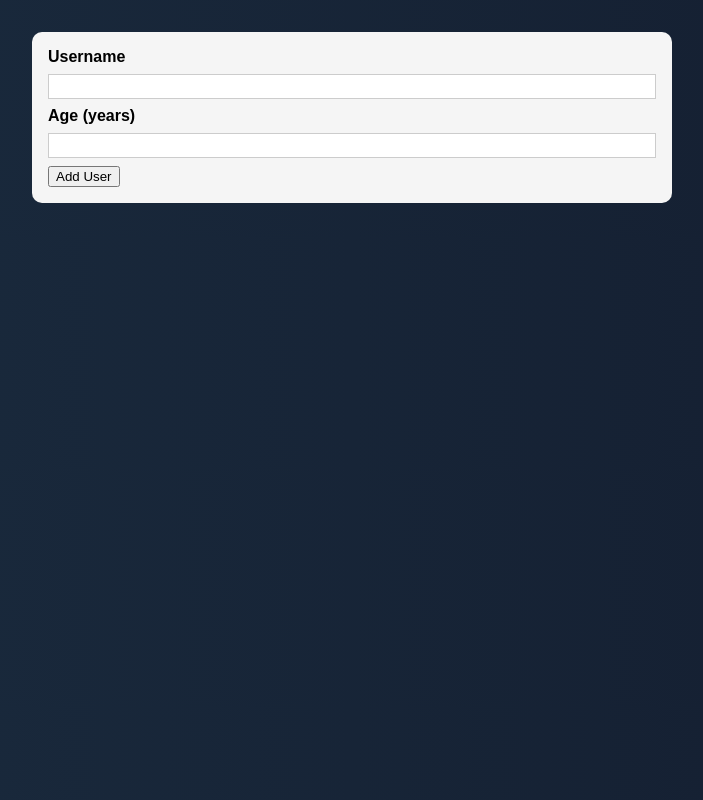
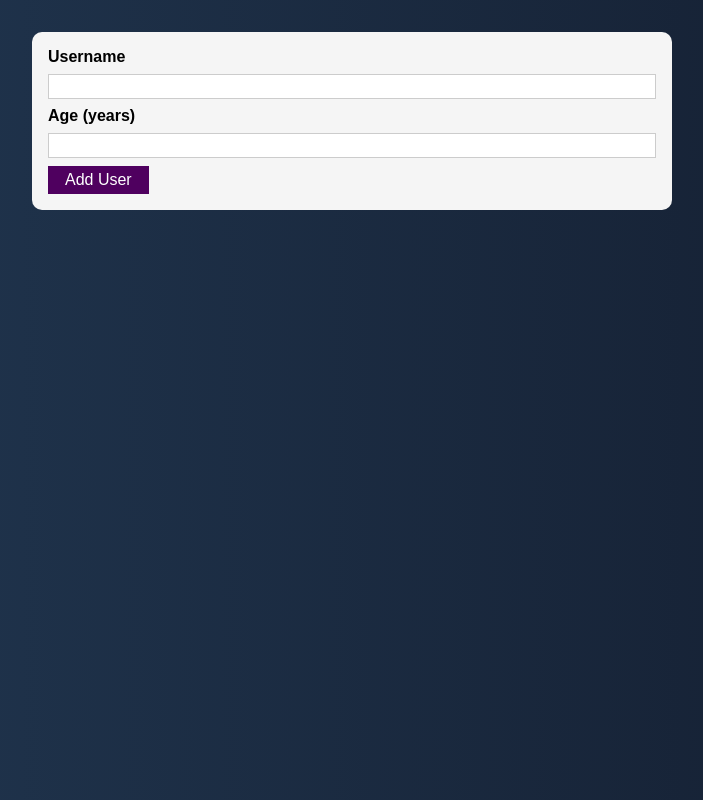
Before and after one commit to rodrigodelascio/UserRecord-practice, a React (Create React App) app: page / in a window 1280 px wide. Shown: the whole page, without its empty margins (288-991 px from the left). Built offline with nearby package versions, Linux system fonts and the light colour scheme.

Commit message:
button component and css module

```diff
--- /dev/null
+++ b/src/Components/UI/Button.js
@@ -0,0 +1,21 @@
+import React from "react";
+
+import classes from "./Button.module.css";
+
+const Button = (props) => {
+
+    return (
+
+        <button
+            className={classes.button}
+            type={props.type || "button"}
+            onClick={props.onClick}
+        >
+            {props.children}
+        </button>
+
+    );
+
+};
+
+export default Button;
--- /dev/null
+++ b/src/Components/UI/Button.module.css
@@ -0,0 +1,18 @@
+.button {
+    font: inherit;
+    border: 1px solid #4f005f;
+    background: #4f005f;
+    color: white;
+    padding: 0.25rem 1rem;
+    cursor: pointer;
+}
+
+.button:hover,
+.button:active {
+    background: #741188;
+    border-color: #741188;
+}
+
+.button:focus {
+    outline: none;
+}
--- a/src/Components/UI/Card.js
+++ b/src/Components/UI/Card.js
@@ -4,7 +4,9 @@
 
 const Card = (props) => {
 
-    return <div className={`${classes.card} ${props.className}`} > {props.children}</div >
+    return (
+        <div className={`${classes.card} ${props.className}`} > {props.children}</div >
+    );
 
 };
 
--- a/src/Components/Users/AddUser.js
+++ b/src/Components/Users/AddUser.js
@@ -1,6 +1,7 @@
 import React from "react";
 
 import Card from "../UI/Card";
+import Button from "../UI/Button";
 import classes from "./AddUser.module.css";
 
 const AddUser = (props) => {
@@ -22,7 +23,7 @@
                 <label htmlFor="age">Age (years)</label>
                 <input id="age" type="number" />
 
-                <button type="submit">Add User</button>
+                <Button type="submit">Add User</Button>
             </form>
 
         </Card>
--- a/src/index.css
+++ b/src/index.css
@@ -4,11 +4,11 @@
 
 html {
   font-family: sans-serif;
-  background: #1a2b3e;
+  background: #213751;
   /* fallback for old browsers */
-  background: -webkit-linear-gradient(to right, #1a2b3e, #141E30);
+  background: -webkit-linear-gradient(to right, #213751, #141E30);
   /* Chrome 10-25, Safari 5.1-6 */
-  background: linear-gradient(to right, #1a2b3e, #141E30);
+  background: linear-gradient(to right, #213751, #141E30);
   /* W3C, IE 10+/ Edge, Firefox 16+, Chrome 26+, Opera 12+, Safari 7+ */
 }
 
```
